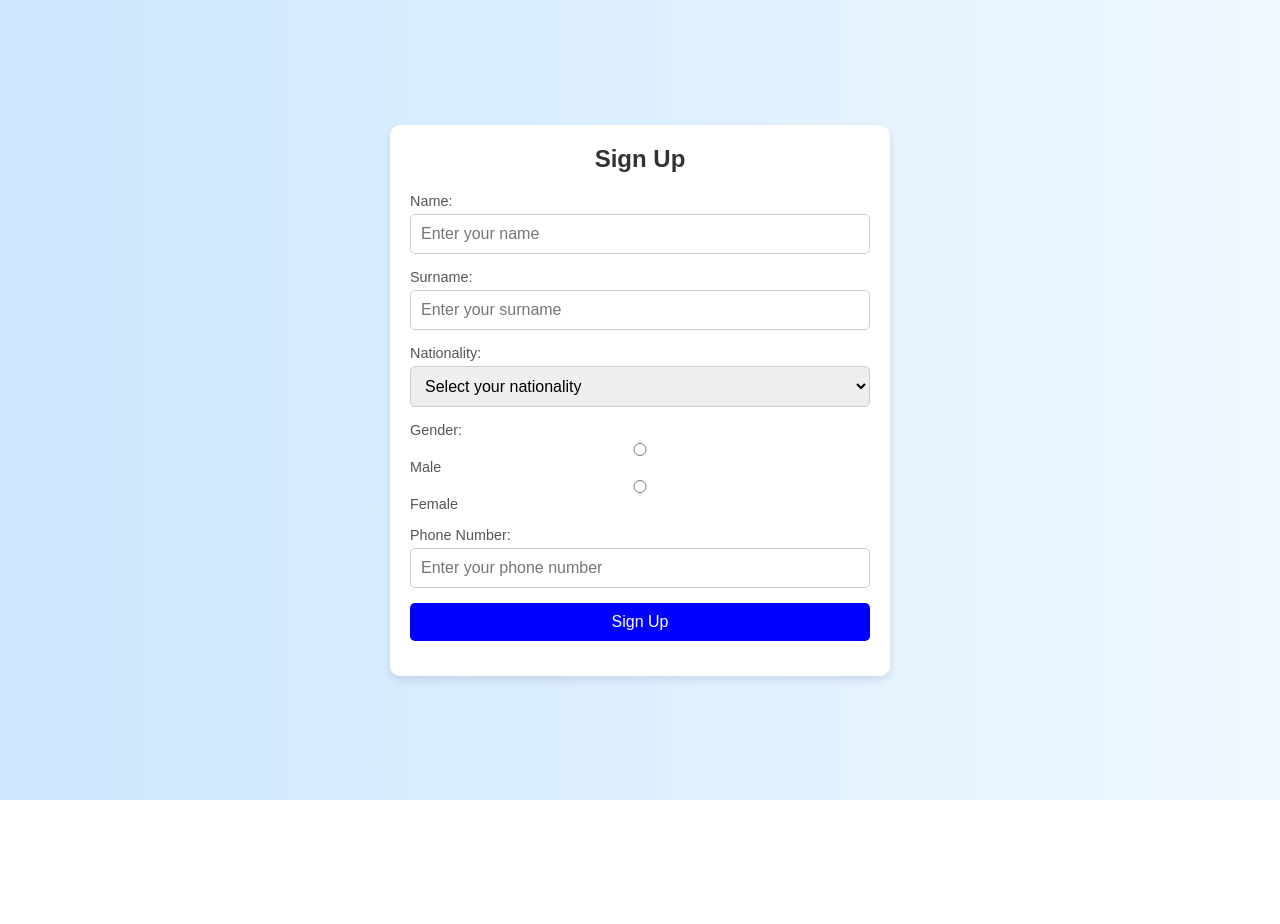
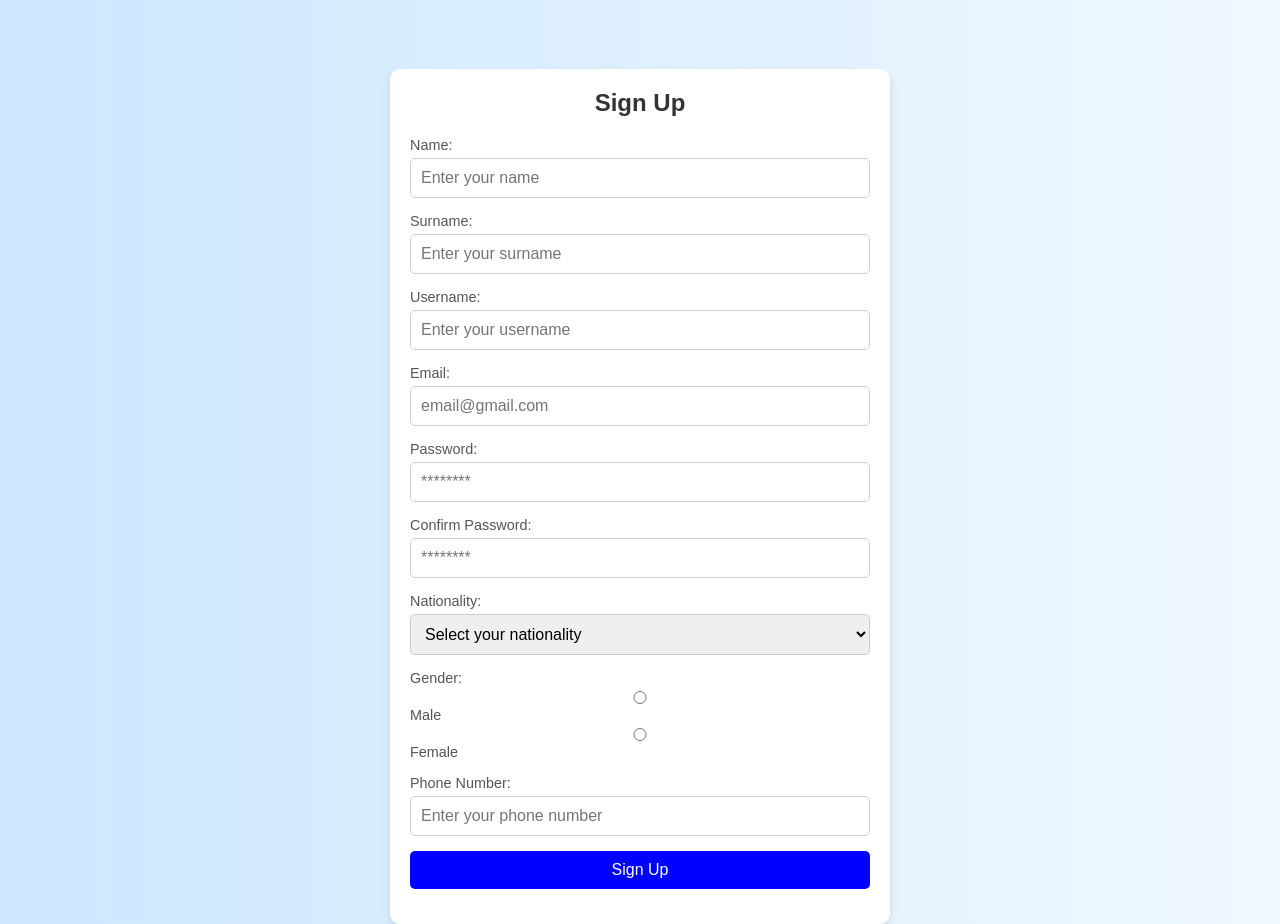
Before and after one commit to Melisshile/Lingo_links, a plain HTML site: page signup.html in a window 1280 px wide. Before the commit the page ends 800 px from the top, so only its background shows below. Drawn offline with Linux system fonts and the light colour scheme.

Commit message:
first touch_version_new

```diff
--- a/signup.css
+++ b/signup.css
@@ -24,6 +24,7 @@ body {
     width: 50%;
     max-width: 500px;
     padding: 20px;
+    margin-top: 15%;
 }
 
 /* Form Container */
--- a/signup.html
+++ b/signup.html
@@ -18,6 +18,22 @@
                 <div class="form-group">
                     <label for="surname">Surname:</label>
                     <input type="text" id="surname" name="surname" placeholder="Enter your surname" required>
+                </div>
+                <div class="form-group">
+                    <label for="username">Username:</label>
+                    <input type="text" id="username" name="username" placeholder="Enter your username" required>
+                </div>
+                <div class="form-group">
+                    <label for="email">Email:</label>
+                    <input type="email" id="email" name="email" placeholder="email@gmail.com" required>
+                </div>
+                <div class="form-group">
+                    <label for="password">Password:</label>
+                    <input type="password" id="password" name="password" placeholder="********" required>
+                </div>
+                <div class="form-group">
+                    <label for="confirmPassword">Confirm Password:</label>
+                    <input type="password" id="confirmPassword" name="confirmPassword" placeholder="********" required>
                 </div>
                 <div class="form-group">
                     <label for="nationality">Nationality:</label>
```
Also changed, not shown: login.html (+2 -2 lines).
